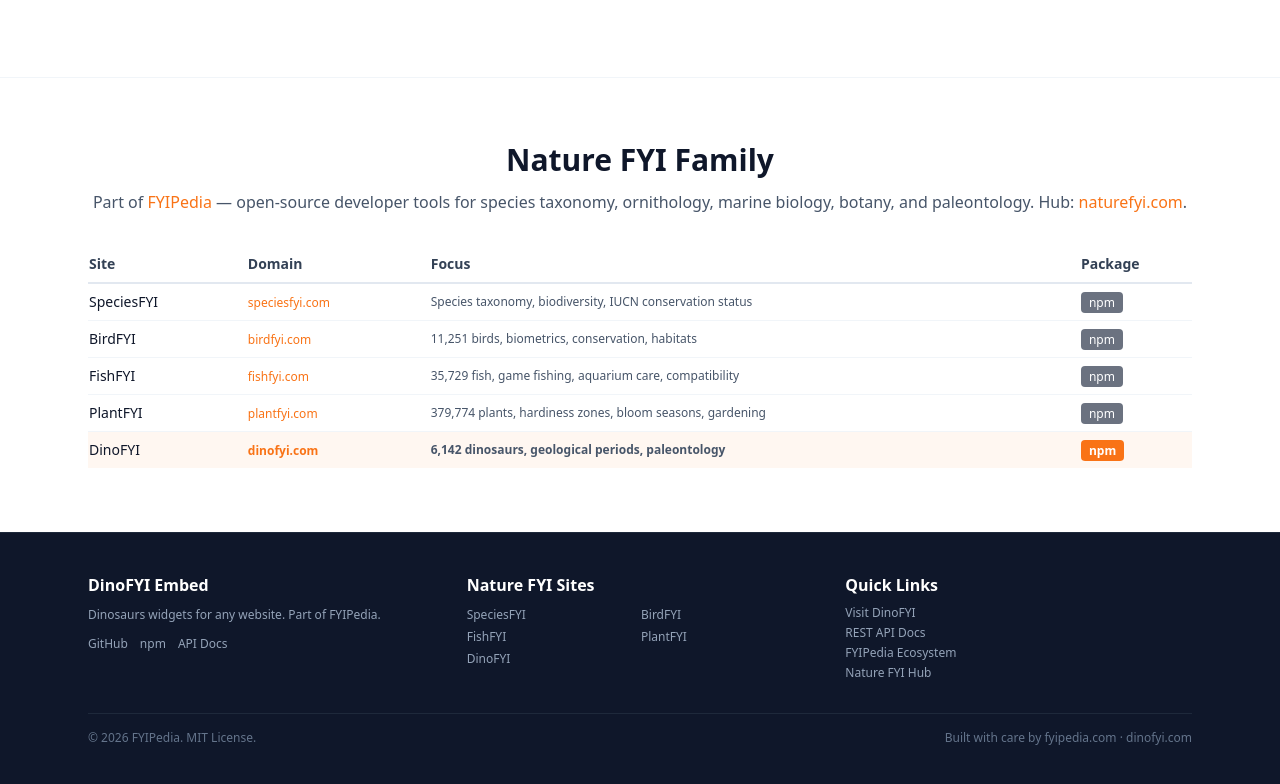
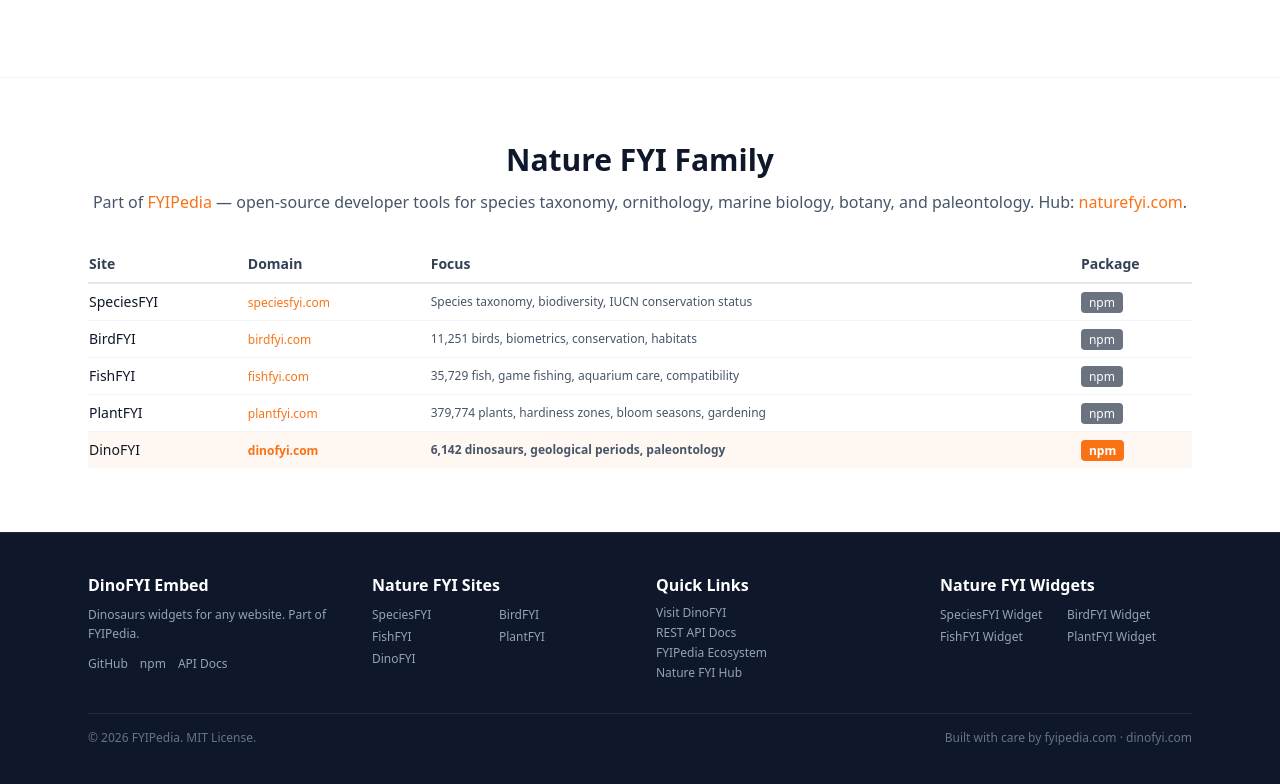
Before and after one commit to fyipedia/dinofyi-embed, a website: page docs/index.html in a window 1280 px wide. Shown: the part 3605-4389 px from the top of the page. Drawn offline with nearby package versions, Linux system fonts and the light colour scheme; a script that the page names is missing.

Commit message:
feat: add family widget cross-links in footer for SEO link equity

```diff
--- a/docs/index.html
+++ b/docs/index.html
@@ -380,7 +380,7 @@
   <!-- FOOTER -->
   <footer class="bg-slate-900 dark:bg-slate-950 text-slate-300 py-10 border-t border-slate-800">
     <div class="max-w-6xl mx-auto px-4 sm:px-6">
-      <div class="grid sm:grid-cols-3 gap-8 mb-8">
+      <div class="grid sm:grid-cols-4 gap-8 mb-8">
         <div>
           <h4 class="font-bold text-white mb-2">DinoFYI Embed</h4>
           <p class="text-xs text-slate-400 leading-relaxed mb-3">Dinosaurs widgets for any website. Part of <a href="https://fyipedia.com" class="hover:text-white" target="_blank" rel="noopener">FYIPedia</a>.</p>
@@ -409,6 +409,15 @@
             <li><a href="https://naturefyi.com" target="_blank" rel="noopener" class="text-slate-400 hover:text-white">Nature FYI Hub</a></li>
           </ul>
         </div>
+              <div>
+          <h4 class="font-bold text-white mb-2">Nature FYI Widgets</h4>
+          <div class="grid grid-cols-2 gap-0.5 text-xs">
+            <a href="https://widget.speciesfyi.com" target="_blank" rel="noopener" class="text-slate-400 hover:text-white py-0.5">SpeciesFYI Widget</a>
+            <a href="https://widget.birdfyi.com" target="_blank" rel="noopener" class="text-slate-400 hover:text-white py-0.5">BirdFYI Widget</a>
+            <a href="https://widget.fishfyi.com" target="_blank" rel="noopener" class="text-slate-400 hover:text-white py-0.5">FishFYI Widget</a>
+            <a href="https://widget.plantfyi.com" target="_blank" rel="noopener" class="text-slate-400 hover:text-white py-0.5">PlantFYI Widget</a>
+          </div>
+        </div>
       </div>
       <div class="border-t border-slate-800 pt-4 flex flex-col sm:flex-row justify-between gap-2 text-xs text-slate-500">
         <span>&copy; <span x-text="new Date().getFullYear()"></span> FYIPedia. MIT License.</span>
```
